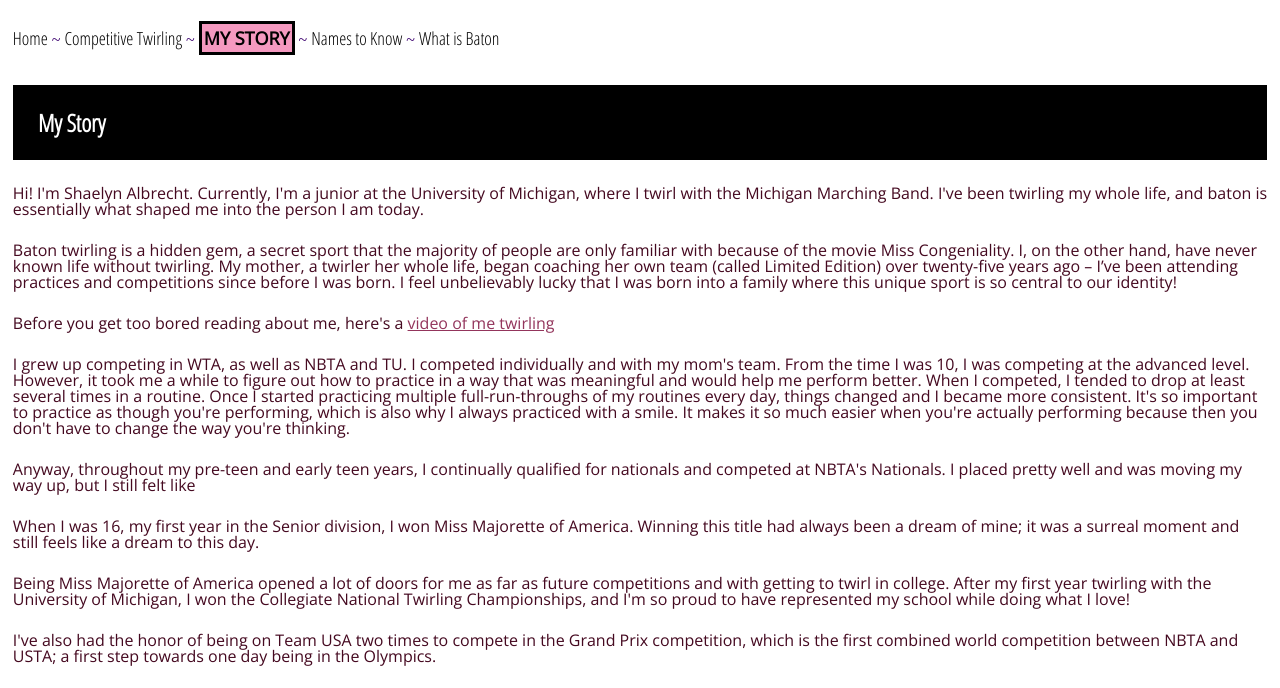
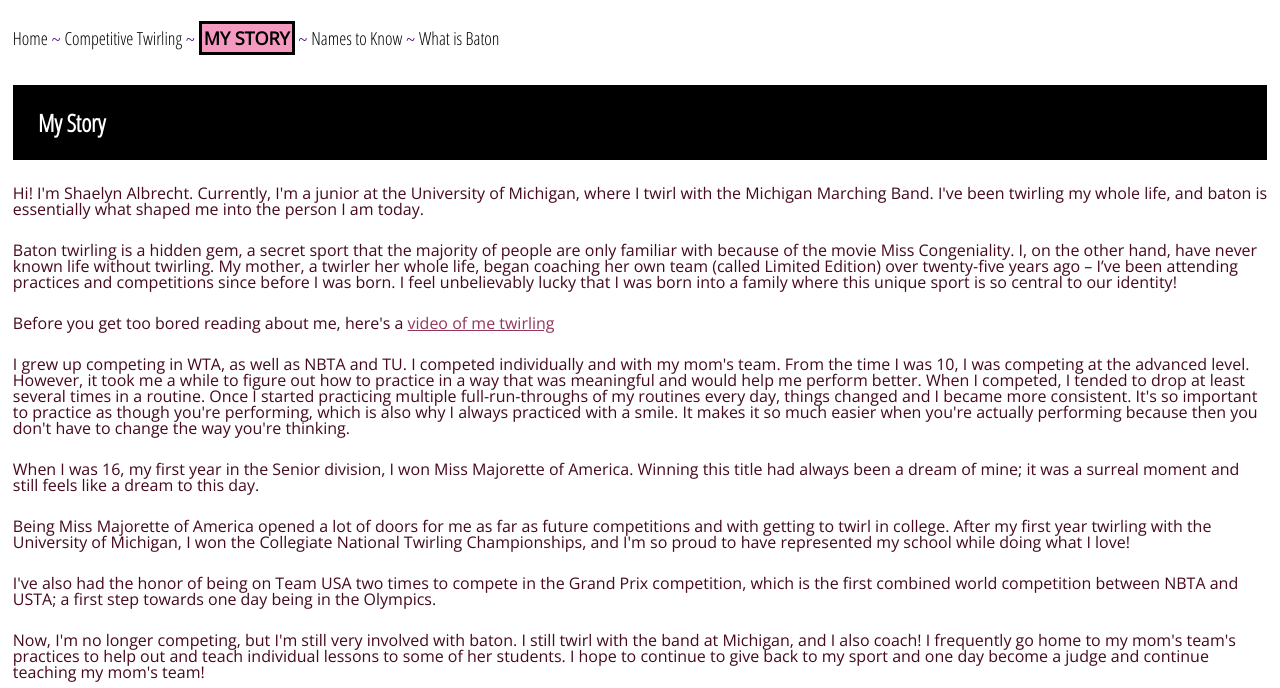
Before and after one commit to shaelynalbrecht/htmlsimplecss, a plain HTML site: page my_story.html in a window 1280 px wide. Shown: the top 688 px of the page. Drawn offline with nearby package versions, Linux system fonts and the light colour scheme.

Commit message:
fixed my story

```diff
--- a/my_story.html
+++ b/my_story.html
@@ -30,8 +30,6 @@
 
       <p>I grew up competing in WTA, as well as NBTA and TU. I competed individually and with my mom's team. From the time I was 10, I was competing at the advanced level. However, it took me a while to figure out how to practice in a way that was meaningful and would help me perform better. When I competed, I tended to drop at least several times in a routine. Once I started practicing multiple full-run-throughs of my routines every day, things changed and I became more consistent. It's so important to practice as though you're performing, which is also why I always practiced with a smile. It makes it so much easier when you're actually performing because then you don't have to change the way you're thinking.</p>
 
-      <p>Anyway, throughout my pre-teen and early teen years, I continually qualified for nationals and competed at NBTA's Nationals. I placed pretty well and was moving my way up, but I still felt like</p>
-
       <p>When I was 16, my first year in the Senior division, I won Miss Majorette of America. Winning this title had always been a dream of mine; it was a surreal moment and still feels like a dream to this day.</p>
 
       <p>Being Miss Majorette of America opened a lot of doors for me as far as future competitions and with getting to twirl in college. After my first year twirling with the University of Michigan, I won the Collegiate National Twirling Championships, and I'm so proud to have represented my school while doing what I love!</p>
```
